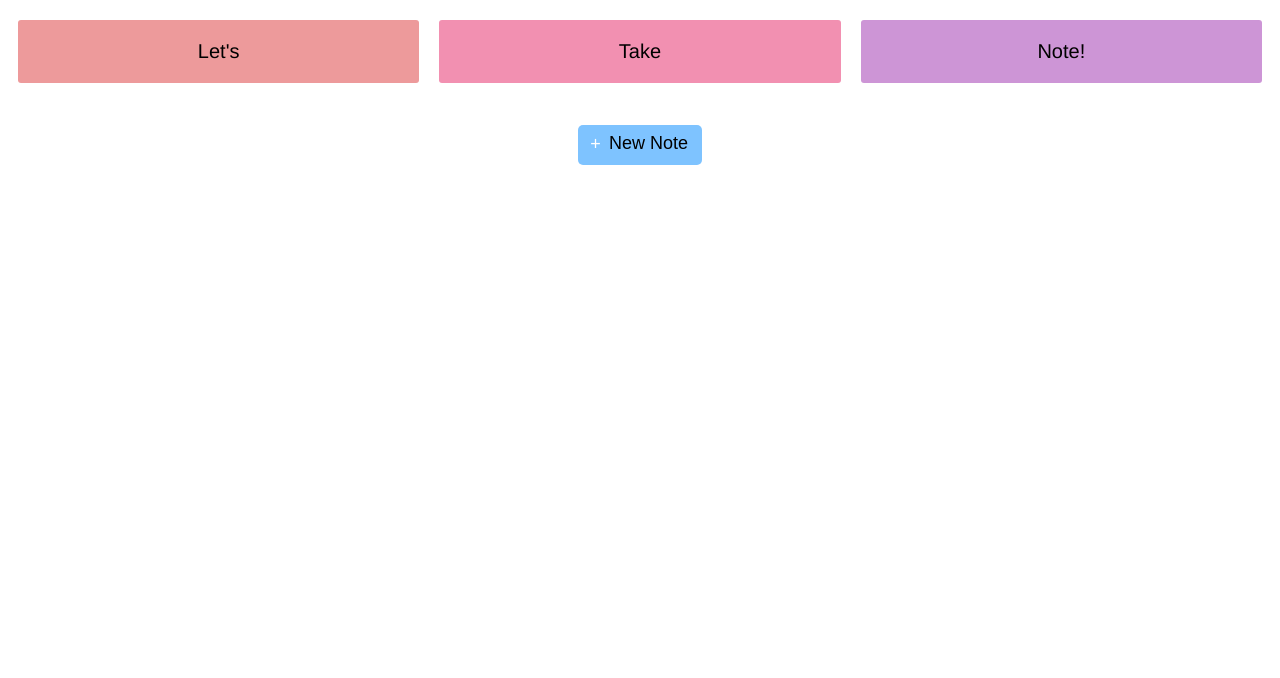
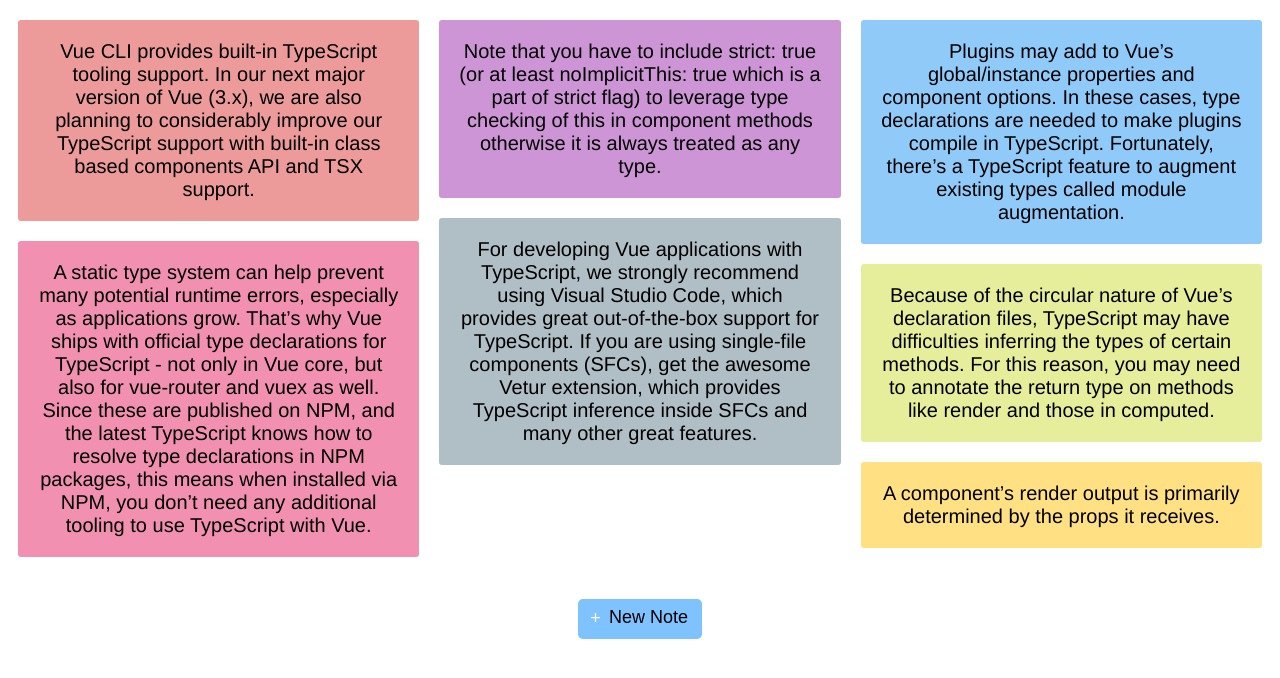
Before and after one commit to wuhhh/take-note, a Vue app: page / in a window 1280 px wide. Shown: the top 678 px of the page. Built offline with nearby package versions, Linux system fonts and the light colour scheme.

Commit message:
Better default notes

```diff
--- a/src/store.ts
+++ b/src/store.ts
@@ -11,18 +11,45 @@
     notes: <Note[]>[
       {
         id: 1,
-        content: "Let's",
-        colour: "#ed9a9b"
+        content:
+          "Vue CLI provides built-in TypeScript tooling support. In our next major version of Vue (3.x), we are also planning to considerably improve our TypeScript support with built-in class based components API and TSX support.",
+        colour: "#ED9A9B"
       },
       {
         id: 2,
-        content: "Take",
-        colour: "#f290b1"
+        content:
+          "A static type system can help prevent many potential runtime errors, especially as applications grow. That’s why Vue ships with official type declarations for TypeScript - not only in Vue core, but also for vue-router and vuex as well. Since these are published on NPM, and the latest TypeScript knows how to resolve type declarations in NPM packages, this means when installed via NPM, you don’t need any additional tooling to use TypeScript with Vue.",
+        colour: "#F290B1"
       },
       {
         id: 3,
-        content: "Note!",
-        colour: "#cd95d6"
+        content:
+          "Note that you have to include strict: true (or at least noImplicitThis: true which is a part of strict flag) to leverage type checking of this in component methods otherwise it is always treated as any type.",
+        colour: "#CD95D6"
+      },
+      {
+        id: 4,
+        content:
+          "For developing Vue applications with TypeScript, we strongly recommend using Visual Studio Code, which provides great out-of-the-box support for TypeScript. If you are using single-file components (SFCs), get the awesome Vetur extension, which provides TypeScript inference inside SFCs and many other great features.",
+        colour: "#B0BEC5"
+      },
+      {
+        id: 5,
+        content:
+          "Plugins may add to Vue’s global/instance properties and component options. In these cases, type declarations are needed to make plugins compile in TypeScript. Fortunately, there’s a TypeScript feature to augment existing types called module augmentation.",
+        colour: "#90CAF9"
+      },
+      {
+        id: 6,
+        content:
+          "Because of the circular nature of Vue’s declaration files, TypeScript may have difficulties inferring the types of certain methods. For this reason, you may need to annotate the return type on methods like render and those in computed.",
+        colour: "#E6EE9C"
+      },
+      {
+        id: 7,
+        content:
+          "A component’s render output is primarily determined by the props it receives.",
+        colour: "#FFE082"
       }
     ]
   },
@@ -34,7 +61,7 @@
       state.notes.push(note);
     },
     // Payload contains <Note>note and its index
-    OVERWRITE_NOTE(state, payload: {note:Note, index:number}) {
+    OVERWRITE_NOTE(state, payload: { note: Note; index: number }) {
       let note = payload.note;
       let index = payload.index;
       /**
@@ -43,7 +70,7 @@
        *
        * Notes.vue will not react to state.notes[index] = note;
        */
-      Vue.set(state.notes, index, note)
+      Vue.set(state.notes, index, note);
     },
     SET_NOTE_TO_EDIT(state, id: number | null) {
       state.edit_note_id = id;
@@ -57,12 +84,12 @@
       // Check if note.id exists already
       let exists = this.getters.getNoteByID(note.id);
 
-      if(exists) {
+      if (exists) {
         // Existing note's index in notes array
         let note_index = this.getters.getNoteIndex(exists);
         // Commit using overwrite method
         commit({
-          type: 'OVERWRITE_NOTE',
+          type: "OVERWRITE_NOTE",
           note: note,
           index: note_index
         });
```
